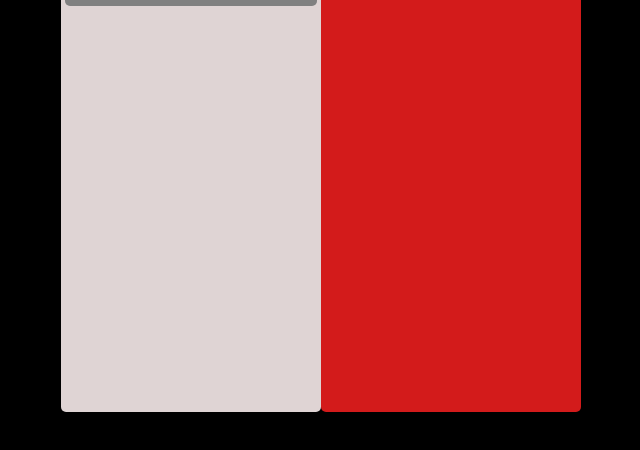
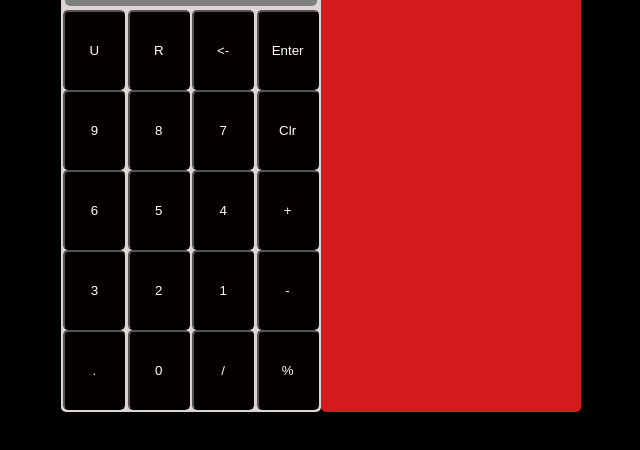
Before and after one commit to charat-toomer/Calculator, a plain HTML site: page index.html in a window 1280 px wide. Shown: the part 226-676 px from the top of the page, without its empty margins (319-959 px from the left). Drawn offline with Linux system fonts and the light colour scheme.

Commit message:
Update index.html

```diff
--- a/index.html
+++ b/index.html
@@ -17,6 +17,6 @@
     <div class="history">
         <h1>haha</h1>
     </div>
-    <script type="module" src="/scipt/calculator.js"></script>
+    <script type="module" src="/script/calculator.js"></script>
 </body>
 </html>
```
